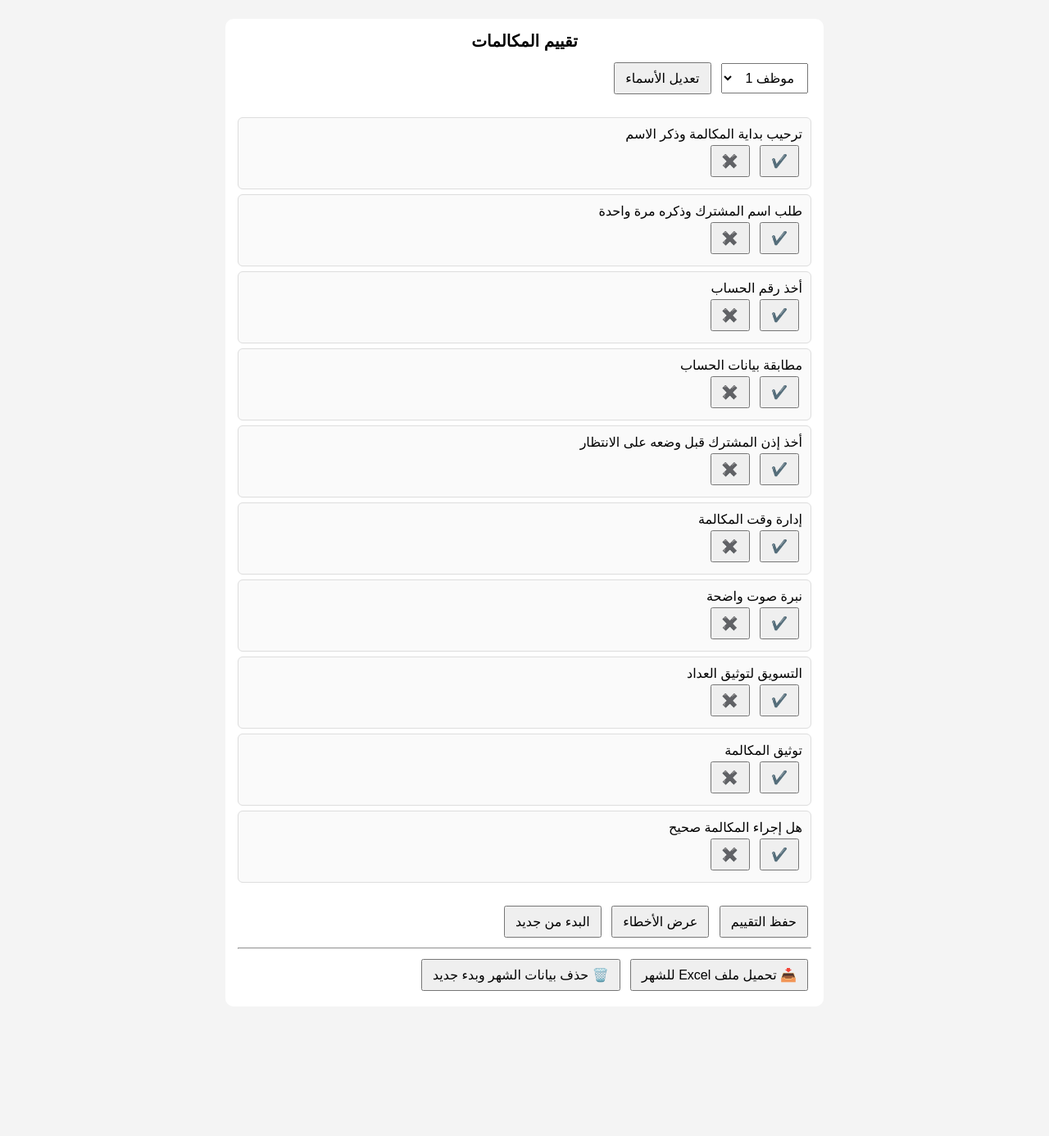
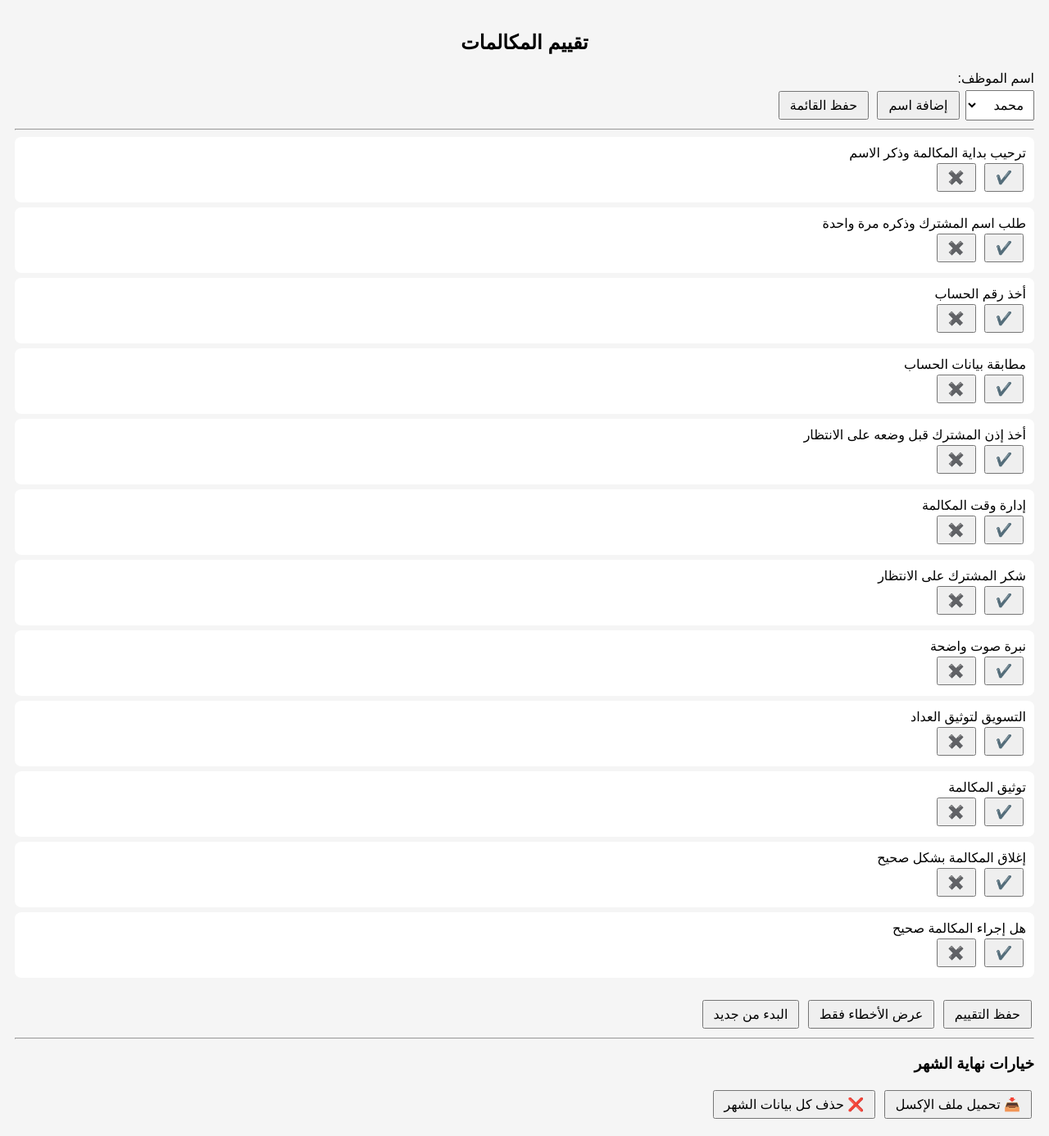
Before and after one commit to Abdullah-adel91/evaluation, a plain HTML site: page index.html in a window 1280 px wide. Shown: the whole page at 82% size. Before the commit the page ends 1251 px from the top, so only its background shows below. Drawn offline with Linux system fonts and the light colour scheme.

Commit message:
Refactor index.html for evaluation and employee management
Updated the HTML structure and improved styling for better user experience. Added functionality for employee management and evaluation criteria.

```diff
--- a/index.html
+++ b/index.html
@@ -2,76 +2,81 @@
 <html lang="ar">
 <head>
 <meta charset="UTF-8">
-<meta name="viewport" content="width=device-width, initial-scale=1.0">
-<title>تقييم المكالمات</title>
+<title>تقييم المكالمة</title>
+<meta name="viewport" content="width=device-width, initial-scale=1">
 <script src="https://cdnjs.cloudflare.com/ajax/libs/xlsx/0.18.5/xlsx.full.min.js"></script>
 
 <style>
-body { direction: rtl; font-family: Arial; background: #f4f4f4; padding: 15px; }
-.container { max-width: 700px; margin: auto; background:#fff; padding:15px; border-radius:10px; }
-.item { background:#fafafa; border:1px solid #ddd; padding:10px; margin:6px 0; border-radius:6px; }
-button, select { padding:8px 12px; margin:4px; font-size:16px; }
-.result { font-weight:bold; font-size:16px; margin-right:8px; }
-.hidden { display:none; }
-.title { font-size:20px; font-weight:bold; text-align:center; margin-bottom:10px; }
+body{direction:rtl;font-family:Arial;padding:10px;background:#f5f5f5}
+.item{background:#fff;margin:6px 0;padding:10px;border-radius:8px}
+button{margin:3px;padding:6px 12px;font-size:16px}
+.result{font-size:18px;font-weight:bold;margin-right:8px}
+.hidden{display:none}
+select,input{padding:8px;font-size:16px;margin-top:5px}
 </style>
 </head>
 
 <body>
-<div class="container">
 
-<div class="title">تقييم المكالمات</div>
+<h2 style="text-align:center">تقييم المكالمات</h2>
 
 <!-- اختيار الموظف -->
+<div>
+  <label>اسم الموظف:</label><br>
   <select id="employeeSelect"></select>
-<button onclick="addEmployeePrompt()">تعديل الأسماء</button>
-<br><br>
-
-<!-- البنود -->
-<div id="criteriaList"></div>
-
-<p id="msg" class="hidden" style="color:red;text-align:center">⚠️ قيّم كل البنود قبل عرض الأخطاء</p>
-
-<br>
-<button onclick="saveEvaluation()">حفظ التقييم</button>
-<button onclick="showErrors()">عرض الأخطاء</button>
-<button onclick="resetCriteria()">البدء من جديد</button>
+  <button onclick="addEmployee()">إضافة اسم</button>
+  <button onclick="saveEmployees()">حفظ القائمة</button>
+</div>
 
 <hr>
 
-<button onclick="downloadExcel()">📥 تحميل ملف Excel للشهر</button>
-<button onclick="clearMonth()">🗑️ حذف بيانات الشهر وبدء جديد</button>
+<!-- البنود -->
+<div id="criteria"></div>
 
-</div>
+<!-- أزرار رئيسية -->
+<br>
+<button onclick="saveEvaluation()">حفظ التقييم</button>
+<button onclick="showErrors()">عرض الأخطاء فقط</button>
+<button onclick="resetView()">البدء من جديد</button>
+
+<hr>
+
+<!-- نهاية الشهر -->
+<h3>خيارات نهاية الشهر</h3>
+<button onclick="downloadExcel()">📥 تحميل ملف الإكسل</button>
+<button onclick="deleteAllData()">❌ حذف كل بيانات الشهر</button>
 
 <script>
-// ====== البيانات المخزنة محلياً ======
-let employees = JSON.parse(localStorage.getItem("employees") || '["موظف 1","موظف 2"]');
-let evaluations = JSON.parse(localStorage.getItem("evaluations") || "[]");
+/* ░░▒▒ بيانات أساسية ▒▒░░ */
 
-// ====== البنود ======
-const criteria = [
+let employees = JSON.parse(localStorage.getItem("employees")) || ["محمد","عبدالله","سارة"];
+let evaluations = JSON.parse(localStorage.getItem("evaluations")) || [];
+
+/* ░░▒▒ بنود التقييم ▒▒░░ */
+const criteriaList = [
 "ترحيب بداية المكالمة وذكر الاسم",
 "طلب اسم المشترك وذكره مرة واحدة",
 "أخذ رقم الحساب",
 "مطابقة بيانات الحساب",
 "أخذ إذن المشترك قبل وضعه على الانتظار",
 "إدارة وقت المكالمة",
+"شكر المشترك على الانتظار",
 "نبرة صوت واضحة",
 "التسويق لتوثيق العداد",
 "توثيق المكالمة",
+"إغلاق المكالمة بشكل صحيح",
 "هل إجراء المكالمة صحيح"
 ];
 
-// ====== رسم البنود في الصفحة ======
+
+/* ░░▒▒ إنشاء البنود ▒▒░░ */
 function renderCriteria(){
- let area = document.getElementById("criteriaList");
- area.innerHTML = "";
- criteria.forEach(c=>{
-   area.innerHTML += `
+  const div = document.getElementById("criteria");
+  div.innerHTML = "";
+  criteriaList.forEach(c=>{
+    div.innerHTML += `
     <div class="item">
-       ${c}
-       <br>
+      ${c}<br>
       <button onclick="setMark(this,'✔️')">✔️</button>
       <button onclick="setMark(this,'✖️')">✖️</button>
       <span class="result"></span>
@@ -79,101 +84,106 @@ function renderCriteria(){
   });
 }
 
+/* ░░▒▒ وضع التقييم ▒▒░░ */
 function setMark(btn,val){
- btn.parentElement.querySelector(".result").innerText = val;
+  btn.parentElement.querySelector('.result').innerText = val;
 }
 
-function allChecked(){
- return [...document.querySelectorAll('.result')].every(r=>r.innerText !== "");
+/* ░░▒▒ حفظ التقييم ▒▒░░ */
+function saveEvaluation(){
+  const employee = document.getElementById("employeeSelect").value;
+  if(!employee) return alert("اختر اسم الموظف");
+
+  const results = [...document.querySelectorAll('.result')];
+  if(results.some(r=>!r.innerText)) return alert("قيّم كل البنود");
+
+  results.forEach((r,i)=>{
+    evaluations.push({
+      name: employee,
+      date: new Date().toLocaleDateString('ar-SA'),
+      criteria: criteriaList[i],
+      score: r.innerText,
+      notes: r.innerText === "✖️" ? "وجود خطأ" : "لا يوجد"
+    });
+  });
+
+  localStorage.setItem("evaluations",JSON.stringify(evaluations));
+  alert("تم حفظ التقييم ✔️");
 }
 
-// ====== عرض الأخطاء ======
+/* ░░▒▒ عرض الأخطاء ▒▒░░ */
 function showErrors(){
- if(!allChecked()){
-   msg.classList.remove("hidden");
-   return;
- }
- msg.classList.add("hidden");
- document.querySelectorAll(".item").forEach(i=>{
-   i.style.display = (i.querySelector(".result").innerText === '✖️') ? 'block' : 'none';
+  document.querySelectorAll('.item').forEach(i=>{
+    i.style.display = i.querySelector('.result').innerText === '✖️'
+      ? 'block' : 'none';
   });
 }
 
-// ====== البدء من جديد ======
-function resetCriteria(){
- document.querySelectorAll(".item").forEach(i=>{
+/* ░░▒▒ عرض الكل من جديد ▒▒░░ */
+function resetView(){
+  document.querySelectorAll('.item').forEach(i=>{
     i.style.display='block';
-   i.querySelector(".result").innerText='';
+    i.querySelector('.result').innerText='';
   });
- msg.classList.add("hidden");
 }
 
-// ====== الموظفين ======
-function loadEmployees(){
- let sel=document.getElementById("employeeSelect");
- sel.innerHTML="";
- employees.forEach(e=> sel.innerHTML += `<option>${e}</option>`);
-}
-function addEmployeePrompt(){
- let list=prompt("اكتب أسماء الموظفين مفصولة بفاصلة:\nمثال: احمد، فهد، ناصر", employees.join("، "));
- if(list){
-   employees=list.split(/[,،]/).map(e=>e.trim()).filter(e=>e);
-   localStorage.setItem("employees",JSON.stringify(employees));
-   loadEmployees();
- }
-}
-
-// ====== حفظ التقييم ======
-function saveEvaluation(){
- if(!allChecked()) return alert("يجب تقييم كل البنود");
-
- let emp=document.getElementById("employeeSelect").value;
- let date=new Date().toLocaleDateString('ar-SA');
-
- criteria.forEach((c,i)=>{
-   let score=document.querySelectorAll(".result")[i].innerText;
-   let note = score==="✖️" ? "خطأ" : "";
-   evaluations.push({name:emp,date,criteria:c,score,note});
- });
-
- localStorage.setItem("evaluations",JSON.stringify(evaluations));
- alert("تم الحفظ ✔️");
-}
-
-// ====== حذف بيانات الشهر ======
-function clearMonth(){
- if(confirm("هل أنت متأكد من حذف بيانات الشهر؟")){
-   evaluations=[];
-   localStorage.setItem("evaluations","[]");
-   alert("تم حذف بيانات الشهر بالكامل ✔️");
- }
-}
-
-// ====== تحميل Excel ======
+/* ░░▒▒ تحميل اكسل عربي بدون تخريب ▒▒░░ */
 function downloadExcel(){
   if(evaluations.length===0) return alert("مافي بيانات");
 
- const rows=[["اسم الموظف","التاريخ","المعيار","التقييم","ملاحظات"]];
- evaluations.forEach(e=> rows.push([e.name,e.date,e.criteria,e.score,e.note]));
+  const rows=[["اسم الموظف","التاريخ","البند","التقييم","ملاحظات"]];
+  evaluations.forEach(e => rows.push([e.name,e.date,e.criteria,e.score,e.notes]));
 
- const ws=XLSX.utils.aoa_to_sheet(rows);
- const wb=XLSX.utils.book_new();
+  const ws = XLSX.utils.aoa_to_sheet(rows);
+  const wb = XLSX.utils.book_new();
 
- // إصلاح العربية على Excel للجوال
+  // إصلاح العربية في Excel على الجوال
   Object.keys(ws).forEach(cell=>{
     if(cell[0]==='!')return;
     if(typeof ws[cell].v==='string'){
-     ws[cell].v="\ufeff"+ws[cell].v;
+      ws[cell].v = "\ufeff"+ws[cell].v;
     }
   });
 
   XLSX.utils.book_append_sheet(wb,ws,"الشهر");
- XLSX.writeFile(wb,"تقييمات_الشهر.xlsx",{bookType:"xlsx",type:"file",compression:true});
+  XLSX.writeFile(wb,"تقييمات_الشهر.xlsx",{compression:true});
 }
 
-// ====== تشغيل أولي ======
+/* ░░▒▒ حذف الشهر ▒▒░░ */
+function deleteAllData(){
+  if(confirm("هل انت متأكد من حذف كل بيانات هذا الشهر؟")){
+    localStorage.removeItem("evaluations");
+    evaluations=[];
+    alert("تم حذف كل بيانات الشهر ✔️");
+  }
+}
+
+/* ░░▒▒ إدارة الأسماء ▒▒░░ */
+function loadEmployeeNames(){
+  const sel=document.getElementById("employeeSelect");
+  sel.innerHTML="";
+  employees.forEach(e=>{
+    sel.innerHTML+=`<option>${e}</option>`;
+  });
+}
+
+function addEmployee(){
+  const name = prompt("اكتب اسم الموظف الجديد:");
+  if(name){
+    employees.push(name);
+    loadEmployeeNames();
+  }
+}
+
+function saveEmployees(){
+  localStorage.setItem("employees",JSON.stringify(employees));
+  alert("تم حفظ قائمة الموظفين ✔️");
+}
+
+/* ░░▒▒ تشغيل اول مرة ▒▒░░ */
 renderCriteria();
-loadEmployees();
+loadEmployeeNames();
+
 </script>
 
 </body>
```
Lines whose indentation alone changed are shown as unchanged.
